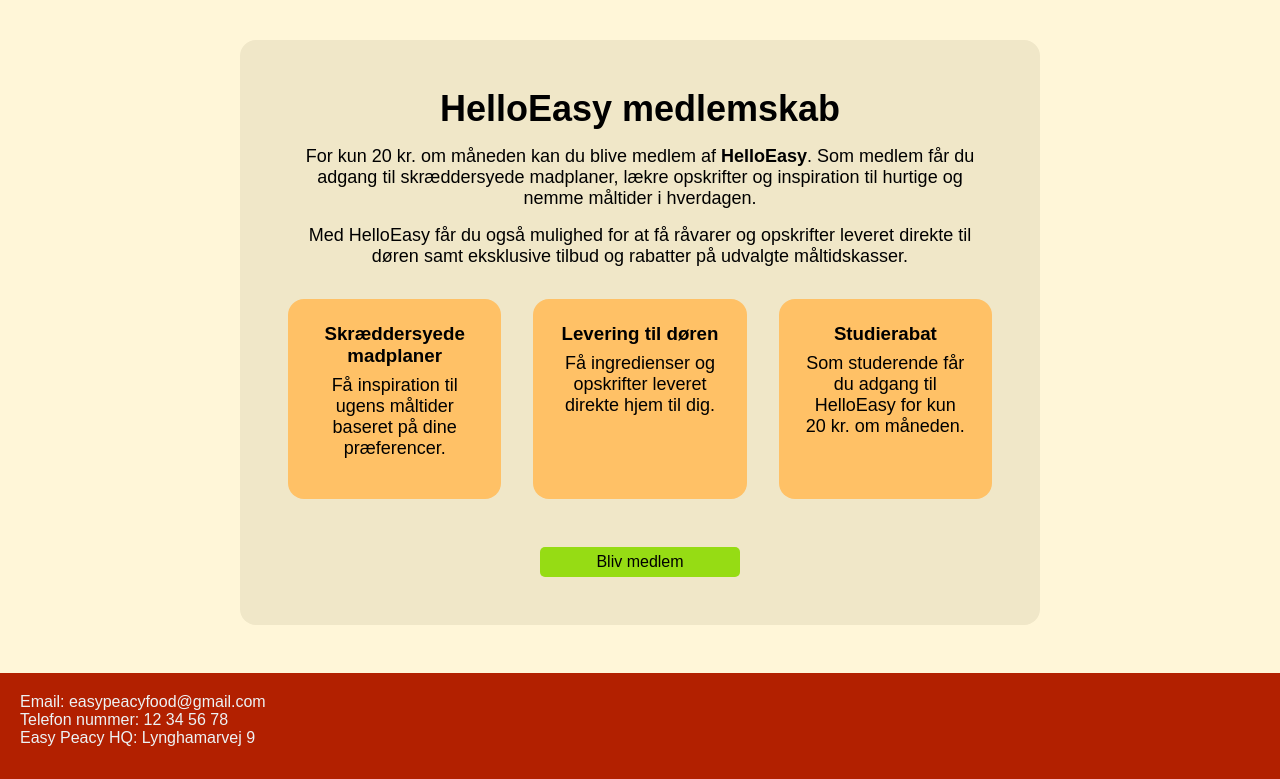
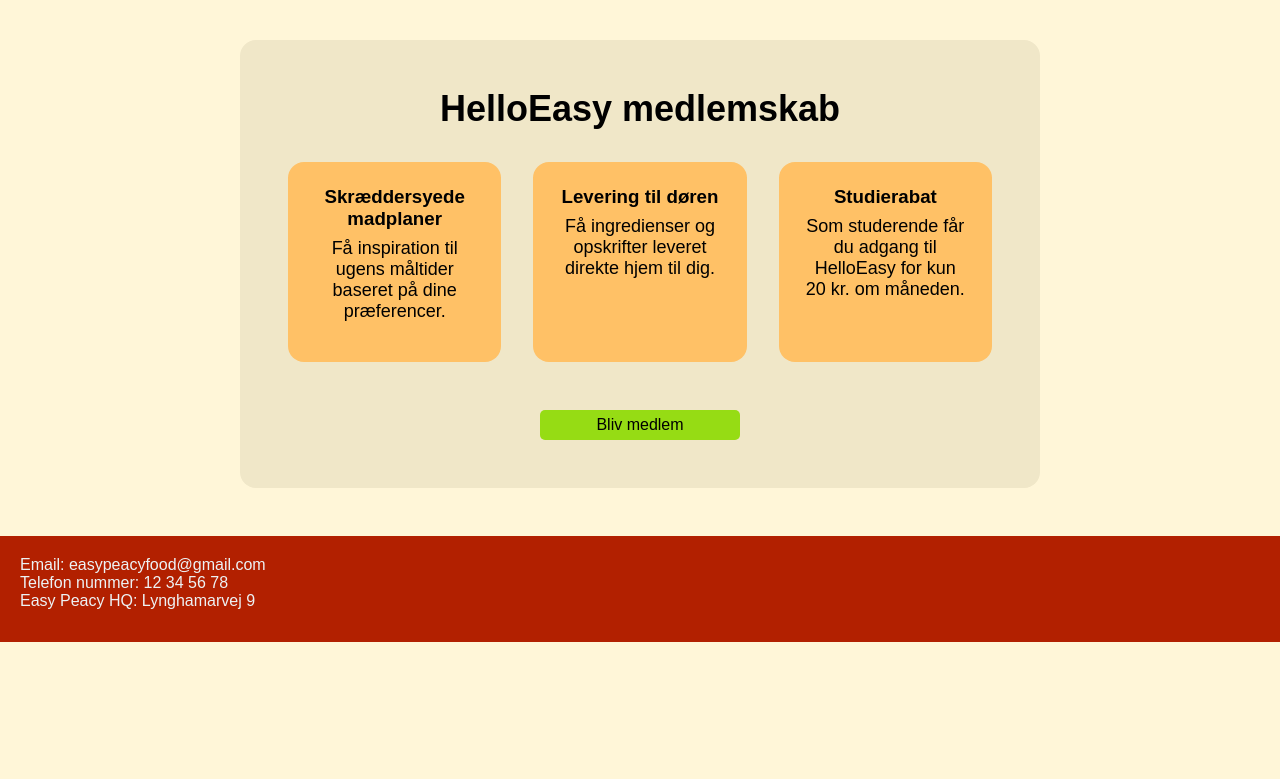
Before and after one commit to Vicky8484/easypeacy, a plain HTML site: page helloeasy.html in a window 1280 px wide. Shown: the part 78-857 px from the top of the page. After the commit the page ends 800 px from the top, so only its background shows below. Drawn offline with Linux system fonts and the light colour scheme.

Commit message:
rettethelloeasy

```diff
--- a/helloeasy.html
+++ b/helloeasy.html
@@ -41,16 +41,7 @@
 
             <h1>HelloEasy medlemskab</h1>
 
-            <p>
-                For kun 20 kr. om måneden kan du blive medlem af <strong>HelloEasy</strong>.
-                Som medlem får du adgang til skræddersyede madplaner, lækre opskrifter og inspiration
-                til hurtige og nemme måltider i hverdagen.
-            </p>
 
-            <p>
-                Med HelloEasy får du også mulighed for at få råvarer og opskrifter leveret direkte til døren
-                samt eksklusive tilbud og rabatter på udvalgte måltidskasser.
-            </p>
 
             <div class="helloBenefits">
 
```
